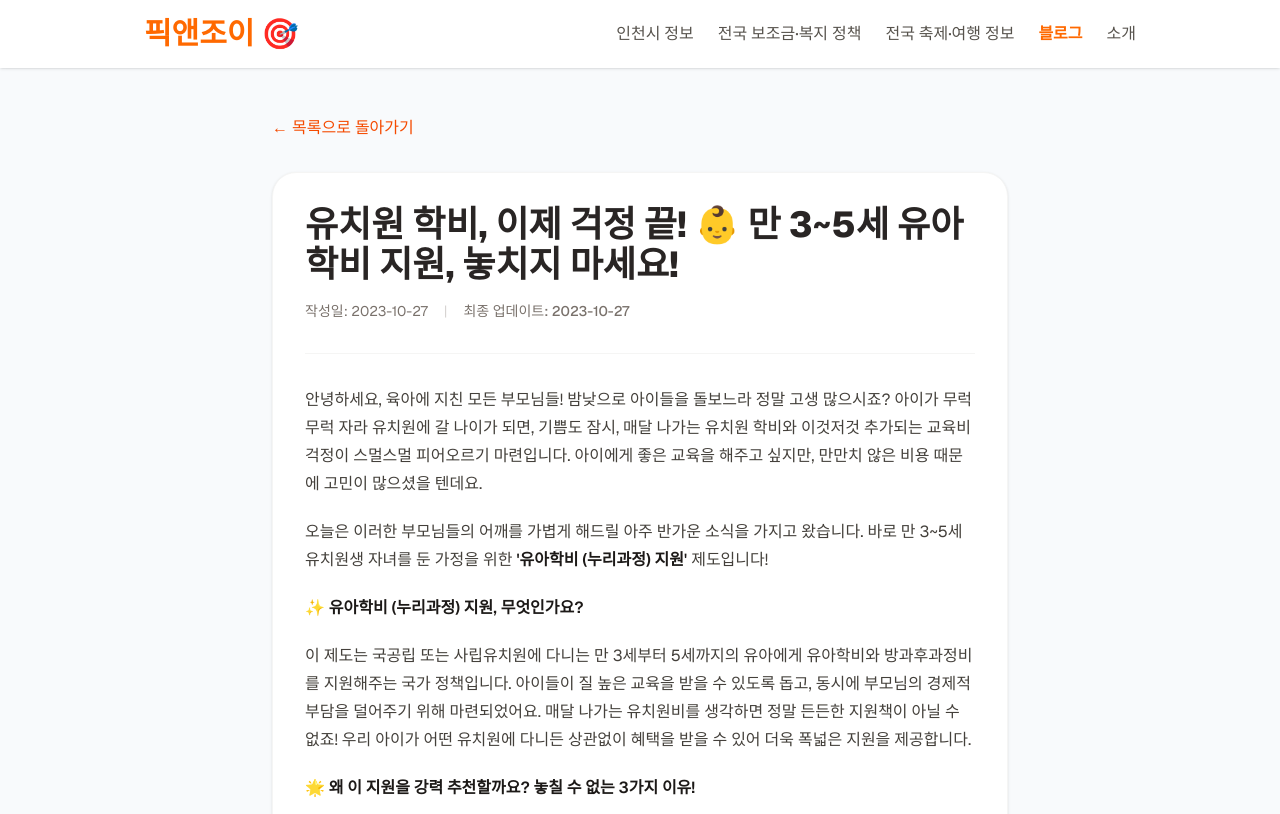
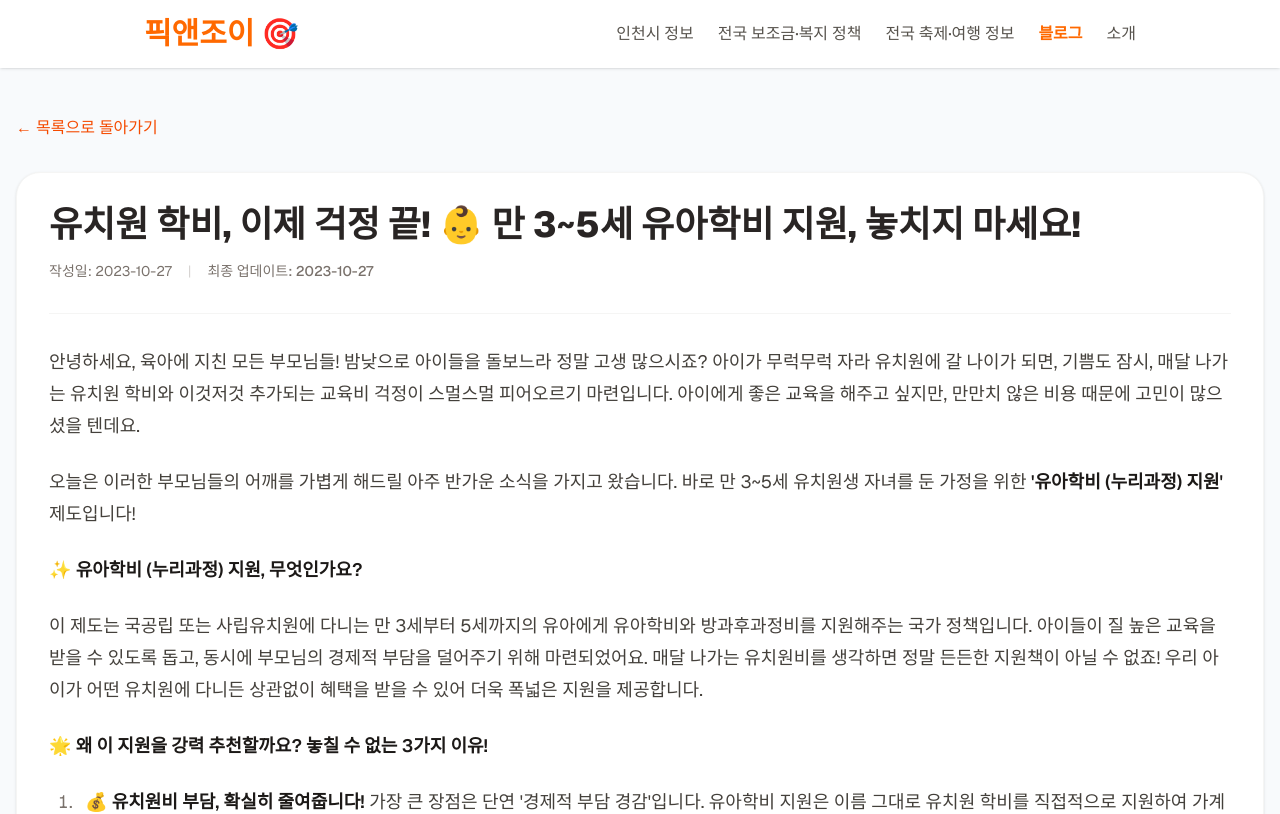
Before and after one commit to RoyHong01/my-local-info, a Next.js app: page /blog/2023-10-27-childcare-tuition-support in a window 1280 px wide. Shown: the top 814 px of the page. Built offline with nearby package versions, Linux system fonts and the light colour scheme; no server answers.

Commit message:
상세 페이지 폭 확장 및 prose 타이포그래피 강화

```diff
--- a/src/app/blog/[slug]/page.tsx
+++ b/src/app/blog/[slug]/page.tsx
@@ -105,7 +105,7 @@ export default async function BlogPostPage({ params }: { params: Promise<{ slug:
         </div>
       </header>
 
-      <main className="max-w-3xl mx-auto px-4 py-12">
+      <main className="max-w-7xl mx-auto px-4 py-12">
         <Link href="/blog" className="text-orange-600 hover:underline mb-8 inline-block">&larr; 목록으로 돌아가기</Link>
         <article className="bg-white p-8 rounded-3xl shadow-sm border border-stone-100">
           <header className="mb-8 border-b border-stone-100 pb-8">
@@ -116,7 +116,7 @@ export default async function BlogPostPage({ params }: { params: Promise<{ slug:
               <span className="text-stone-500 font-medium">최종 업데이트: {post.date}</span>
             </div>
           </header>
-          <div className="prose prose-stone prose-orange max-w-none mb-12">
+          <div className="prose prose-stone prose-orange lg:prose-lg max-w-none mb-12 prose-p:leading-8">
             <ReactMarkdown remarkPlugins={[remarkGfm]}>
               {post.content}
             </ReactMarkdown>
--- a/src/app/festival/[id]/page.tsx
+++ b/src/app/festival/[id]/page.tsx
@@ -108,7 +108,7 @@ export default async function FestivalDetailPage({ params }: { params: Promise<{
         </div>
       </header>
 
-      <main className="max-w-3xl mx-auto px-4 py-10">
+      <main className="max-w-7xl mx-auto px-4 py-10">
         <Link href="/festival" className="text-sm text-rose-600 hover:underline mb-6 inline-block">
           ← 전국 축제·여행 목록
         </Link>
@@ -126,7 +126,7 @@ export default async function FestivalDetailPage({ params }: { params: Promise<{
             )}
           </header>
 
-          <div className="prose prose-stone max-w-none">
+          <div className="prose prose-stone prose-orange lg:prose-lg max-w-none prose-p:my-3 prose-p:leading-8 prose-p:text-stone-900">
             <dl>
               {overview && (
                 <div className="py-3 border-b border-stone-100">
--- a/src/app/incheon/[id]/page.tsx
+++ b/src/app/incheon/[id]/page.tsx
@@ -113,7 +113,7 @@ export default async function IncheonDetailPage({ params }: { params: Promise<{
         </div>
       </header>
 
-      <main className="max-w-3xl mx-auto px-4 py-10">
+      <main className="max-w-7xl mx-auto px-4 py-10">
         <Link href="/incheon" className="text-sm text-blue-600 hover:underline mb-6 inline-block">
           ← 인천 지역 정보 목록
         </Link>
@@ -133,7 +133,7 @@ export default async function IncheonDetailPage({ params }: { params: Promise<{
             )}
           </header>
 
-          <div className="prose prose-stone max-w-none">
+          <div className="prose prose-stone prose-orange lg:prose-lg max-w-none prose-p:my-3 prose-p:leading-8 prose-p:text-stone-900">
             <dl>
               <InfoRow label="서비스 요약" value={summary} />
               <InfoRow label="지원 내용" value={content} />
--- a/src/app/subsidy/[id]/page.tsx
+++ b/src/app/subsidy/[id]/page.tsx
@@ -113,7 +113,7 @@ export default async function SubsidyDetailPage({ params }: { params: Promise<{
         </div>
       </header>
 
-      <main className="max-w-3xl mx-auto px-4 py-10">
+      <main className="max-w-7xl mx-auto px-4 py-10">
         <Link href="/subsidy" className="text-sm text-amber-600 hover:underline mb-6 inline-block">
           ← 전국 보조금 목록
         </Link>
@@ -133,7 +133,7 @@ export default async function SubsidyDetailPage({ params }: { params: Promise<{
             )}
           </header>
 
-          <div className="prose prose-stone max-w-none">
+          <div className="prose prose-stone prose-orange lg:prose-lg max-w-none prose-p:my-3 prose-p:leading-8 prose-p:text-stone-900">
             <dl>
               <InfoRow label="서비스 요약" value={summary} />
               <InfoRow label="지원 내용" value={content} />
```
Also changed, not shown: 1 other file (tests, documents, lock files or other folders).
